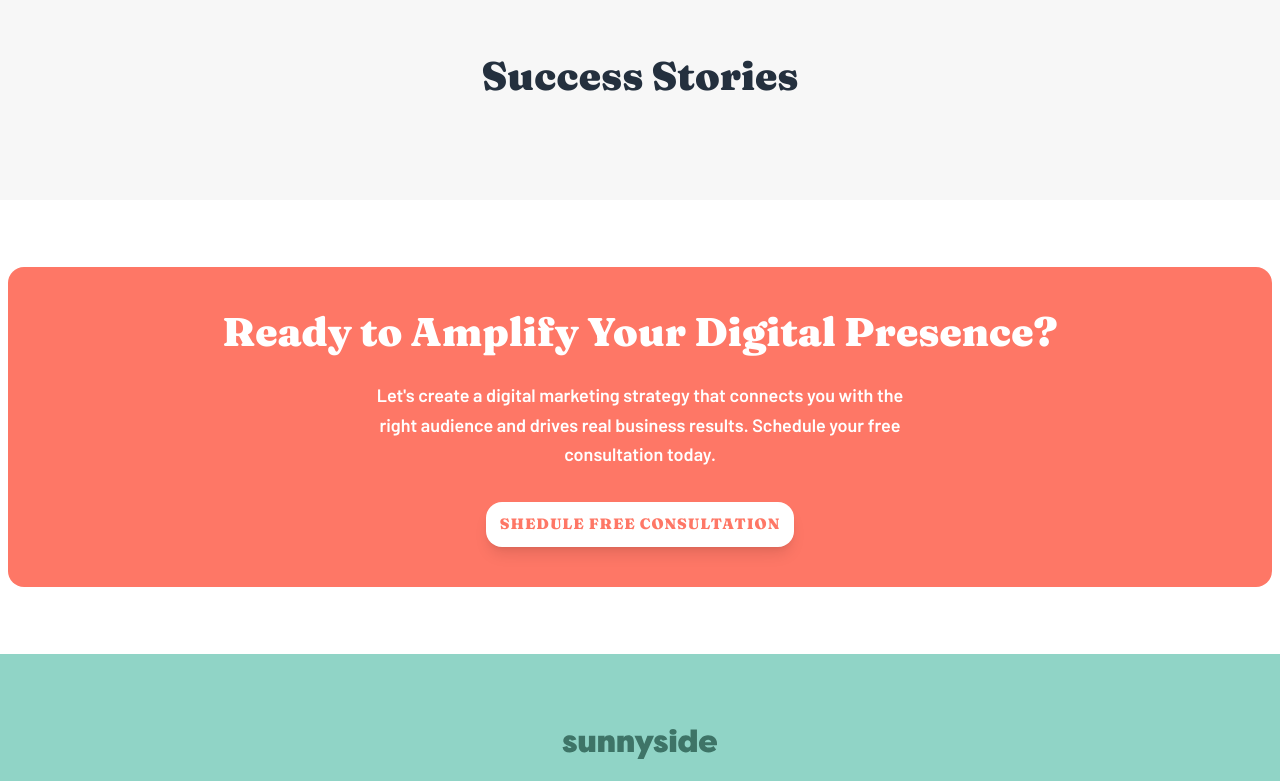
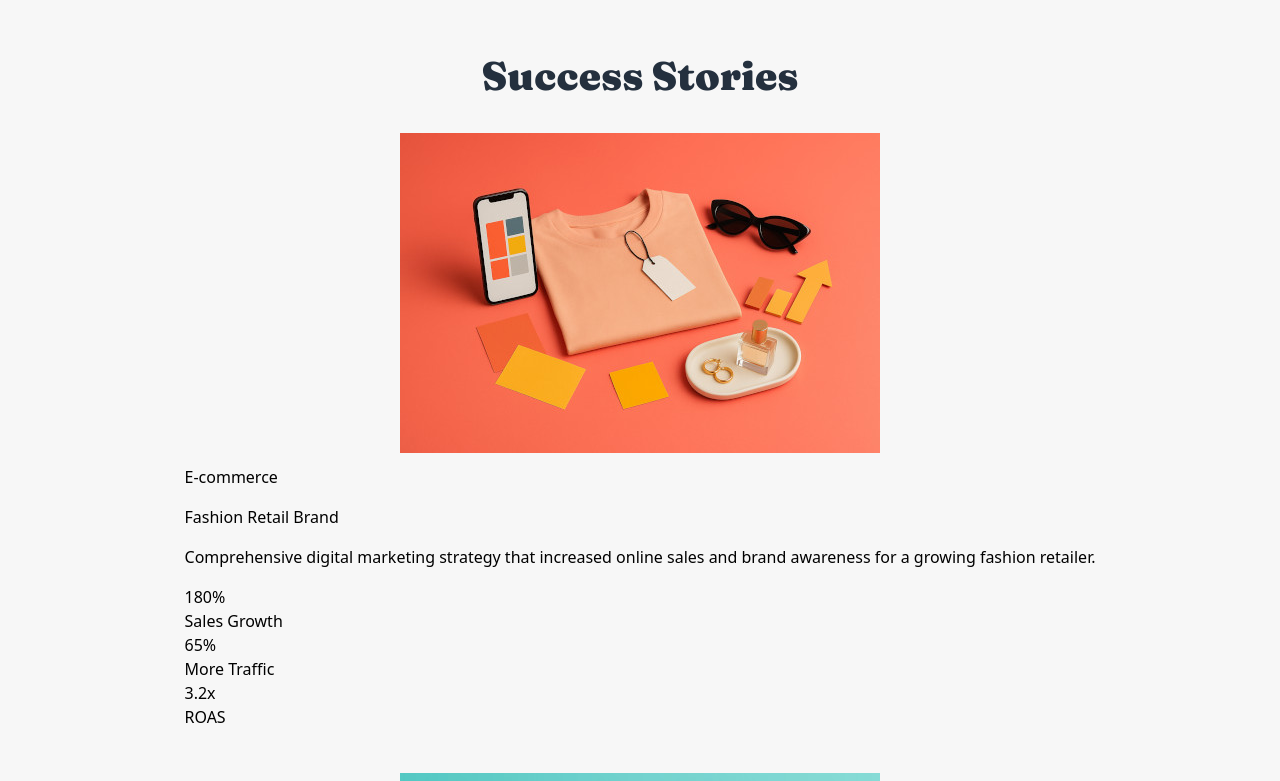
Before and after one commit to JakubM-I/agency-landing-page, a React (Vite) app: page /digital-marketing in a window 1280 px wide. Shown: the part 3600-4381 px from the top of the page. Built offline with nearby package versions, Linux system fonts and the light colour scheme.

Commit message:
Refactor SuccessStories component to use semantic elements and add aria elements for accessibility

```diff
--- a/src/features/digital-marketing/SuccessStories/index.tsx
+++ b/src/features/digital-marketing/SuccessStories/index.tsx
@@ -3,12 +3,29 @@ import type { SuccessStoriesProps } from "../../../components/types/interfaces";
 
 const SuccessStories: React.FC<SuccessStoriesProps> = ({items, images}) => {
     return (
-        <div className="py-16 sx:py-[67px] bg-[#F7F7F7]">
-             <SectionTitle title="Success Stories" styling="mb-8" />
+        <section className="py-16 sx:py-[67px] bg-[#F7F7F7]" aria-labelledby="successSection" >
+             <SectionTitle title="Success Stories" styling="mb-8" id="successSection" />
               <div className="flex flex-col sm:flex-row flex-nowrap sm:flex-wrap justify-center items-stretch gap-10 sm:gap-8 px-6">
-
+                {items.map((item, index) => (
+                    <article key={index} className="flex flex-col justify-start items-center" aria-label={`${item.category}: ${item.title}`}>
+                        <img src={images[item.section][item.img]} alt={item.title} />
+                        <div className="p-3 flex flex-col justify-start items-start gap-4">
+                            <span>{item.category}</span>
+                            <h3>{item.title}</h3>
+                            <p>{item.description}</p>
+                            <dl>
+                                {item.effects.map((effect, index) => (
+                                    <div key={index}>
+                                        <dd>{effect.value}</dd>
+                                        <dt>{effect.title}</dt>
+                                    </div>
+                                ))}
+                            </dl>
+                        </div>
+                    </article>
+                ))}
               </div>
-        </div>
+        </section>
     )
 };
 
```
